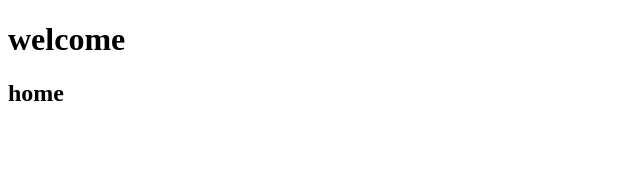
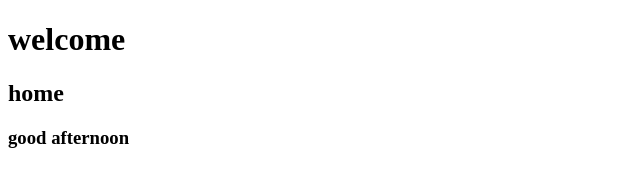
Before and after one commit to kannan-21-B/sample-2, a plain HTML site: page index.html in a window 1280 px wide. Shown: the whole page, without its empty margins (0-640 px from the left). Drawn offline with Linux system fonts and the light colour scheme.

Commit message:
Update index.html

```diff
--- a/index.html
+++ b/index.html
@@ -8,5 +8,6 @@
 <body>
     <h1>welcome</h1>
     <h2>home</h2>
+    <h3>good afternoon</h3>
 </body>
 </html>
```
